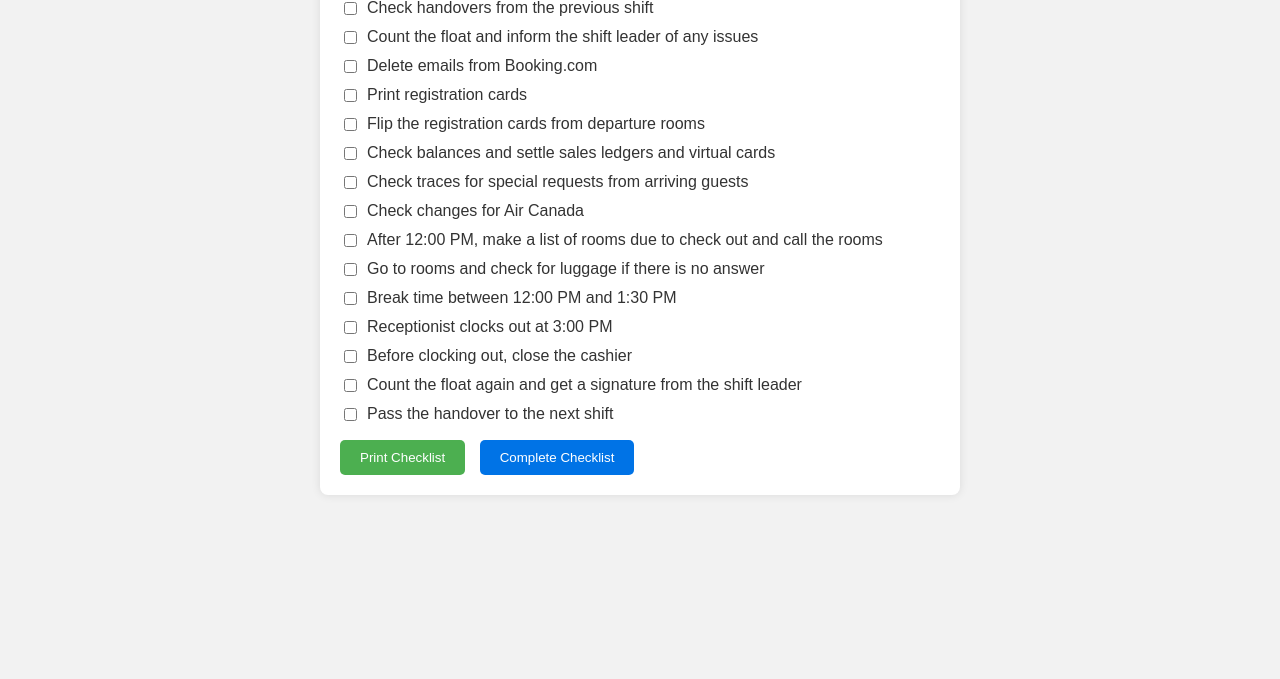
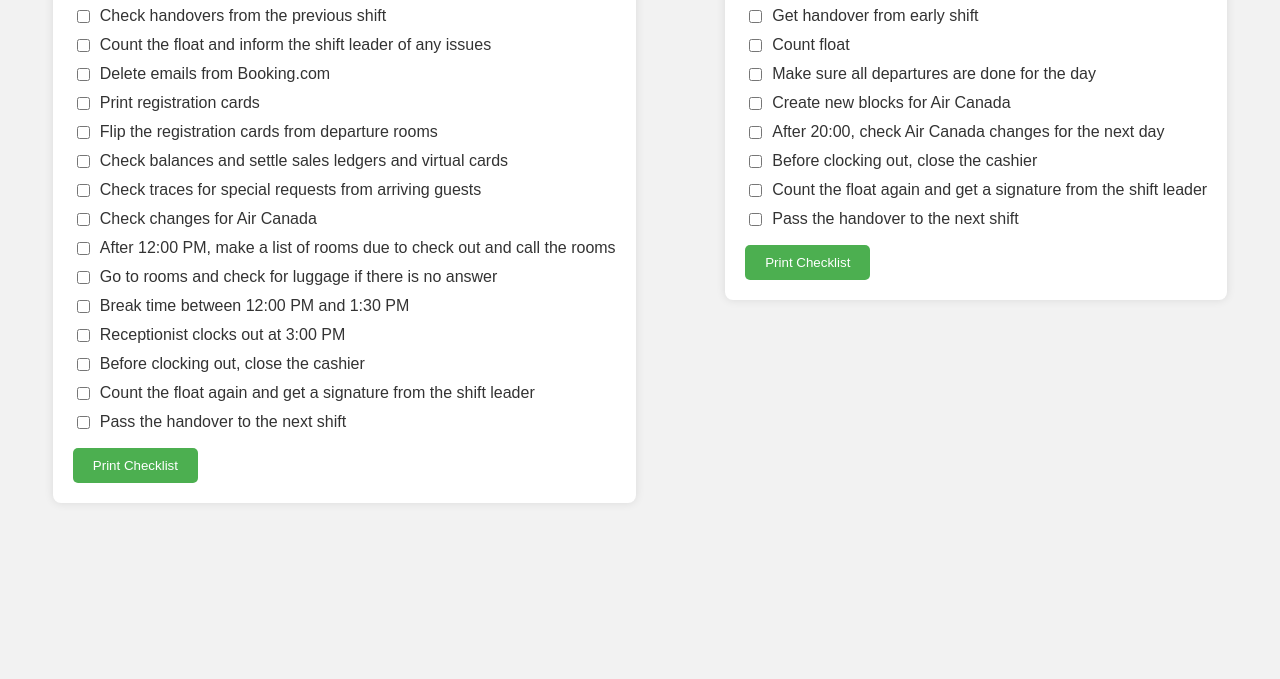
Before and after one commit to frontdanubius/checklist, a plain HTML site: page index.html in a window 1280 px wide. Shown: the part 121-800 px from the top of the page. Drawn offline with Linux system fonts and the light colour scheme.

Commit message:
Update index.html

```diff
--- a/index.html
+++ b/index.html
@@ -4,17 +4,21 @@
 <head>
     <meta charset="UTF-8">
     <meta name="viewport" content="width=device-width, initial-scale=1.0">
-    <title>Receptionist Checklist</title>
+    <title>Hotel Receptionist Checklists</title>
     <style>
         body {
             font-family: Arial, sans-serif;
             background-color: #f2f2f2;
             color: #333;
+            display: flex;
+            justify-content: space-around;
+            align-items: flex-start;
+            flex-wrap: wrap;
         }
 
-        #checklist-container {
+        .checklist-container {
             max-width: 600px;
-            margin: 20px auto;
+            margin: 20px;
             background-color: #fff;
             padding: 20px;
             border-radius: 8px;
@@ -61,42 +65,55 @@
 </head>
 
 <body>
-    <div id="checklist-container">
-        <h1> Checklist - Early Shift </h1>
+    <div class="checklist-container">
+        <h1>Morning Shift Checklist</h1>
         <ul>
-            <li><input type="checkbox" id="task1"> Check handovers from the previous shift</li>
-            <li><input type="checkbox" id="task2"> Count the float and inform the shift leader of any issues</li>
-            <li><input type="checkbox" id="task3"> Delete emails from Booking.com</li>
-            <li><input type="checkbox" id="task4"> Print registration cards</li>
-            <li><input type="checkbox" id="task5"> Flip the registration cards from departure rooms</li>
-            <li><input type="checkbox" id="task6"> Check balances and settle sales ledgers and virtual cards</li>
-            <li><input type="checkbox" id="task7"> Check traces for special requests from arriving guests</li>
-            <li><input type="checkbox" id="task8"> Check changes for Air Canada</li>
-            <li><input type="checkbox" id="task9"> After 12:00 PM, make a list of rooms due to check out and call the rooms</li>
-            <li><input type="checkbox" id="task10"> Go to rooms and check for luggage if there is no answer</li>
-            <li><input type="checkbox" id="task11"> Break time between 12:00 PM and 1:30 PM</li>
-            <li><input type="checkbox" id="task12"> Receptionist clocks out at 3:00 PM</li>
-            <li><input type="checkbox" id="task13"> Before clocking out, close the cashier</li>
-            <li><input type="checkbox" id="task14"> Count the float again and get a signature from the shift leader</li>
-            <li><input type="checkbox" id="task15"> Pass the handover to the next shift</li>
+            <li><input type="checkbox" id="morning-task1"> Check handovers from the previous shift</li>
+            <li><input type="checkbox" id="morning-task2"> Count the float and inform the shift leader of any issues</li>
+            <li><input type="checkbox" id="morning-task3"> Delete emails from Booking.com</li>
+            <li><input type="checkbox" id="morning-task4"> Print registration cards</li>
+            <li><input type="checkbox" id="morning-task5"> Flip the registration cards from departure rooms</li>
+            <li><input type="checkbox" id="morning-task6"> Check balances and settle sales ledgers and virtual cards</li>
+            <li><input type="checkbox" id="morning-task7"> Check traces for special requests from arriving guests</li>
+            <li><input type="checkbox" id="morning-task8"> Check changes for Air Canada</li>
+            <li><input type="checkbox" id="morning-task9"> After 12:00 PM, make a list of rooms due to check out and call the rooms</li>
+            <li><input type="checkbox" id="morning-task10"> Go to rooms and check for luggage if there is no answer</li>
+            <li><input type="checkbox" id="morning-task11"> Break time between 12:00 PM and 1:30 PM</li>
+            <li><input type="checkbox" id="morning-task12"> Receptionist clocks out at 3:00 PM</li>
+            <li><input type="checkbox" id="morning-task13"> Before clocking out, close the cashier</li>
+            <li><input type="checkbox" id="morning-task14"> Count the float again and get a signature from the shift leader</li>
+            <li><input type="checkbox" id="morning-task15"> Pass the handover to the next shift</li>
         </ul>
-        <button class="print" onclick="printChecklist()">Print Checklist</button>
-        <button onclick="confirmCompletion()">Complete Checklist</button>
+        <button class="print" onclick="printChecklist('morning')">Print Checklist</button>
+    </div>
+
+    <div class="checklist-container">
+        <h1>Late Shift Checklist</h1>
+        <ul>
+            <li><input type="checkbox" id="late-task1"> Get handover from early shift</li>
+            <li><input type="checkbox" id="late-task2"> Count float</li>
+            <li><input type="checkbox" id="late-task3"> Make sure all departures are done for the day</li>
+            <li><input type="checkbox" id="late-task4"> Create new blocks for Air Canada</li>
+            <li><input type="checkbox" id="late-task5"> After 20:00, check Air Canada changes for the next day</li>
+            <li><input type="checkbox" id="late-task6"> Before clocking out, close the cashier</li>
+            <li><input type="checkbox" id="late-task7"> Count the float again and get a signature from the shift leader</li>
+            <li><input type="checkbox" id="late-task8"> Pass the handover to the next shift</li>
+        </ul>
+        <button class="print" onclick="printChecklist('late')">Print Checklist</button>
     </div>
 
     <script>
-        function printChecklist() {
-            window.print();
-        }
-
-        function confirmCompletion() {
-            var allTasksChecked = document.querySelectorAll('input[type="checkbox"]:not(:checked)').length === 0;
-
-            if (allTasksChecked) {
-                alert("Checklist completed successfully!");
-            } else {
-                alert("Please make sure to complete all tasks before confirming.");
-            }
+        function printChecklist(shift) {
+            var checklistId = shift === 'morning' ? 'checklist-container' : 'checklist-container';
+            var checklistContainer = document.getElementById(checklistId);
+            var printWindow = window.open('', '_blank');
+            printWindow.document.write('<html><head><title>Print Checklist</title>');
+            printWindow.document.write('</head><body>');
+            printWindow.document.write('<style>@media print {button {display: none;}}</style>');
+            printWindow.document.write(checklistContainer.innerHTML);
+            printWindow.document.write('</body></html>');
+            printWindow.document.close();
+            printWindow.print();
         }
     </script>
 </body>
```
